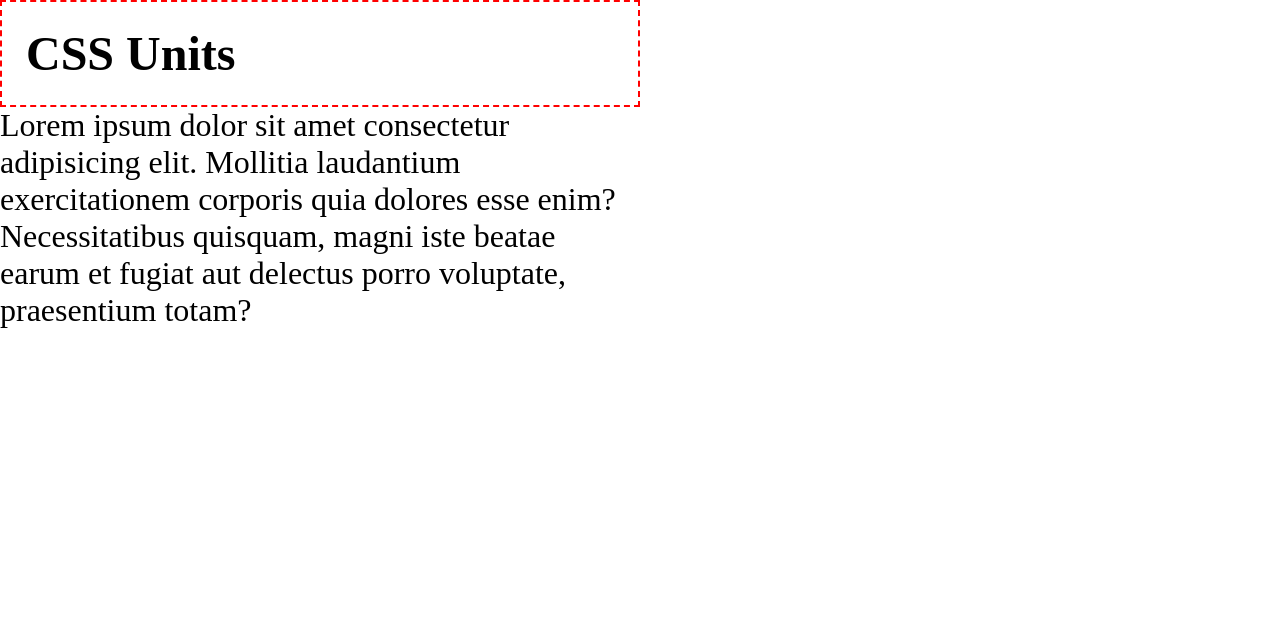
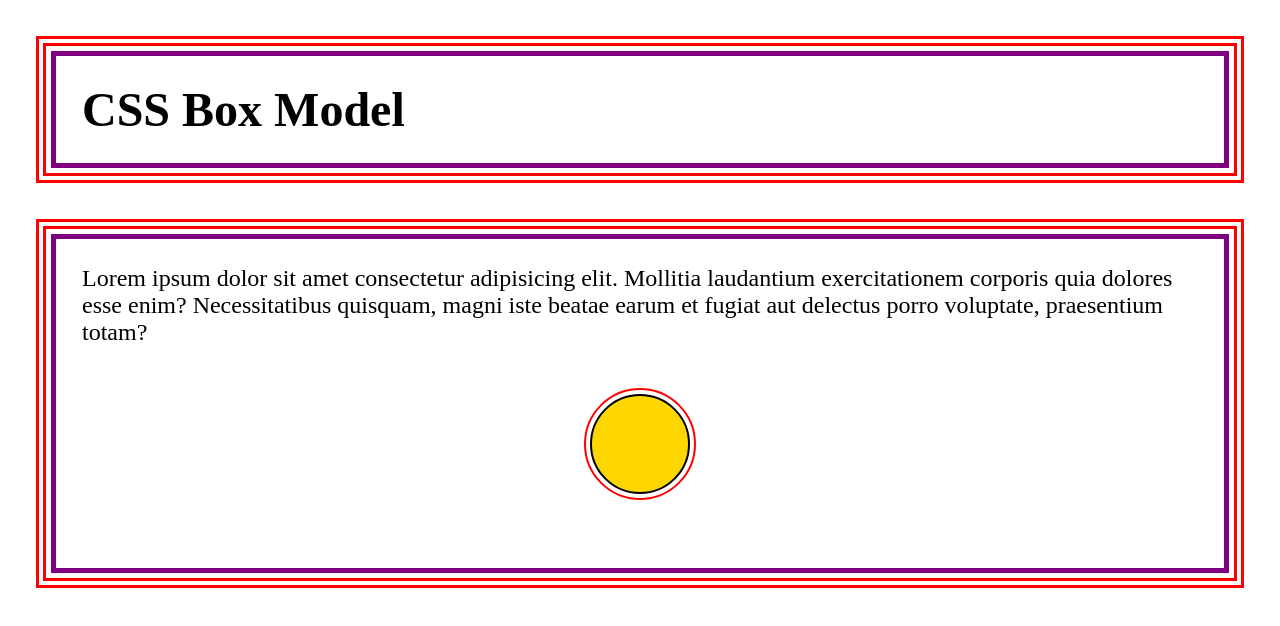
Before and after one commit to wdavjr/css-for-beginners, a plain HTML site: page 04_Lesson/index.html in a window 1280 px wide. Drawn offline with Linux system fonts and the light colour scheme.

Commit message:
Committed file updates

```diff
--- a/04_Lesson/css/style.css
+++ b/04_Lesson/css/style.css
@@ -4,18 +4,26 @@
     box-sizing: border-box;
 }
 
-h1 {
-    border: 2px dashed red;
-    width: 50%;
-    font-size: 3rem;
-    padding: 0.5em;
+.container {
+    border: 10px double red;
+    font-size: 1.5rem;
+    margin: 1.5em;
+/*     margin-top: 1.5em;
+    margin-right: 2em;
+    margin-bottom: 2em;
+    margin-left: 2em; */
+    padding: 1.5em;
+    outline: 5px solid purple;
+    outline-offset: -20px;
 }
 
-main {
-    font-size: 2rem;
+.circle {
+    margin: 3rem auto;
+    background-color: gold;
+    width: 100px;
+    height: 100px;
+    border: 2px solid #000;
+    border-radius: 50px;
+    outline: 2px solid red;
+    outline-offset: 0.25rem;
 }
-
-p {
-    font-size: 2rem;
-    width: 40ch;
-}
--- a/04_Lesson/index.html
+++ b/04_Lesson/index.html
@@ -1,24 +1,25 @@
 <!DOCTYPE html>
 <html lang="en">
+  <head>
+    <meta charset="UTF-8" />
+    <meta http-equiv="X-UA-Compatible" content="IE=edge" />
+    <meta name="viewport" content="width=device-width, initial-scale=1.0" />
+    <title>Document</title>
+    <link rel="stylesheet" href="css/style.css" />
+  </head>
 
-<head>
-    <meta charset="UTF-8">
-    <meta http-equiv="X-UA-Compatible" content="IE=edge">
-    <meta name="viewport" content="width=device-width, initial-scale=1.0">
-    <title>Document</title>
-    <link rel="stylesheet" href="css/style.css">
-</head>
-
-<body>
-    <header>
-        <h1>CSS Units</h1>
+  <body>
+    <header class="container">
+      <h1>CSS Box Model</h1>
     </header>
-    <main>
-        <p>Lorem ipsum dolor sit amet consectetur adipisicing elit. Mollitia laudantium exercitationem corporis quia
-            dolores esse enim? Necessitatibus quisquam, magni iste beatae earum et fugiat aut delectus porro voluptate,
-            praesentium totam?</p>
-
+    <main class="container">
+      <p>
+        Lorem ipsum dolor sit amet consectetur adipisicing elit. Mollitia
+        laudantium exercitationem corporis quia dolores esse enim?
+        Necessitatibus quisquam, magni iste beatae earum et fugiat aut delectus
+        porro voluptate, praesentium totam?
+      </p>
+      <div class="circle"></div>
     </main>
-</body>
-
+  </body>
 </html>
```
